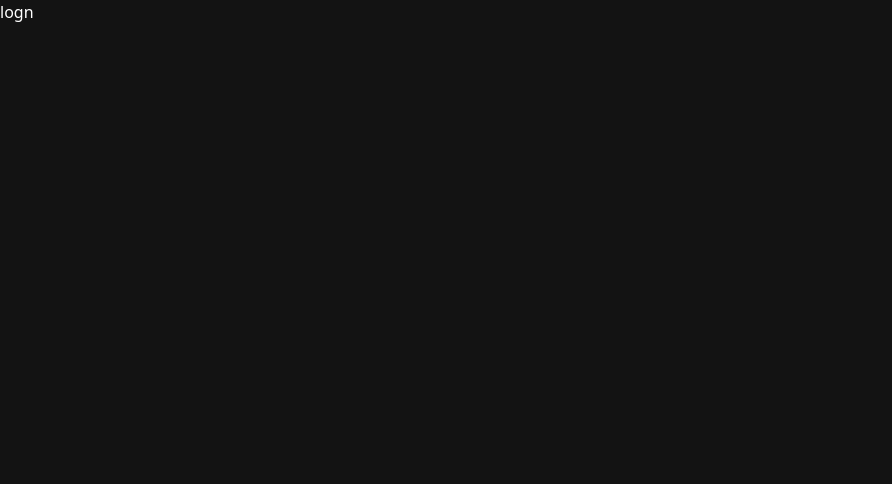
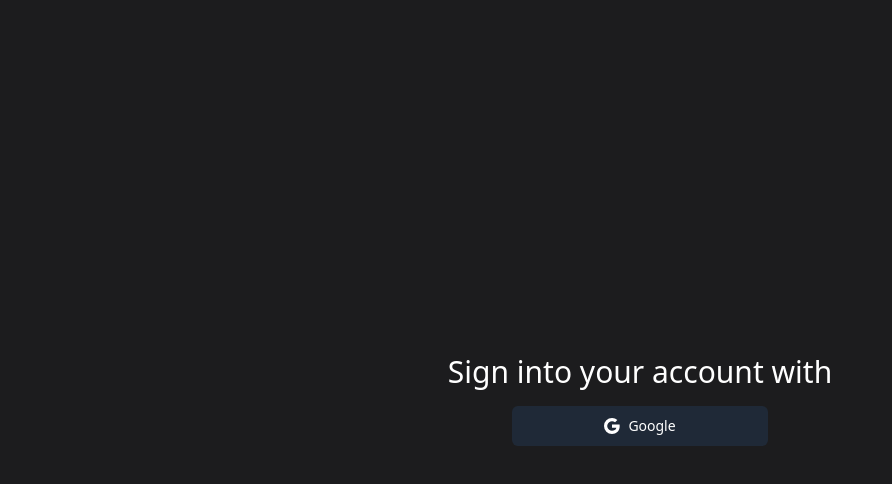
Before and after one commit to gio-palagashvili/messenger_2, a Next.js app: page /login in a window 1280 px wide. Shown: the top 484 px of the page, without its empty margins (0-892 px from the left). Built offline with nearby package versions, Linux system fonts and the light colour scheme.

Commit message:
created pages

```diff
--- a/src/app/globals.css
+++ b/src/app/globals.css
@@ -1,9 +1,3 @@
 @tailwind base;
 @tailwind components;
 @tailwind utilities;
-
-html,
-body {
-    background-color: #131313;
-    color: white;
-}
--- a/src/app/layout.tsx
+++ b/src/app/layout.tsx
@@ -1,18 +1,21 @@
-import './globals.css'
+import Provider from "@/components/Provider";
+import "./globals.css";
 
 export const metadata = {
-  title: 'Create Next App',
-  description: 'Generated by create next app',
-}
+  title: "Create Next App",
+  description: "Generated by create next app",
+};
 
 export default function RootLayout({
   children,
 }: {
-  children: React.ReactNode
+  children: React.ReactNode;
 }) {
   return (
-    <html lang="en">
-      <body>{children}</body>
-    </html>
-  )
+    <Provider>
+      <html lang="en" className="bg-[#1C1C1E] text-white">
+        <body>{children}</body>
+      </html>
+    </Provider>
+  );
 }
--- a/src/app/login/page.tsx
+++ b/src/app/login/page.tsx
@@ -1,11 +1,44 @@
 "use client";
 import Button from "@/components/ui/Button";
-import { FC } from "react";
+import { FC, useState } from "react";
+import { signIn } from "next-auth/react";
 
-interface pageProps {}
+const page = ({}) => {
+  // eslint-disable-next-line react-hooks/rules-of-hooks
+  const [isLoading, setLoading] = useState<boolean>(false);
+  const loginGoogle = async () => {
+    setLoading(true);
+    try {
+      await signIn("google");
+    } catch (error) {
+      console.log(error);
+    } finally {
+      setLoading(false);
+    }
+  };
 
-const page: FC<pageProps> = ({}) => {
-  return <div>logn</div>;
+  return (
+    <div className="w-full min-h-screen flex justify-center place-items-center flex-col gap-4">
+      <h1 className="text-3xl">Sign into your account with</h1>
+      <Button
+        className="flex justify-center place-items-center gap-2 w-1/5"
+        onClick={loginGoogle}
+        isLoading={isLoading}
+      >
+        <svg
+          xmlns="http://www.w3.org/2000/svg"
+          width="16"
+          height="16"
+          fill="currentColor"
+          className="bi bi-google"
+          viewBox="0 0 16 16"
+        >
+          <path d="M15.545 6.558a9.42 9.42 0 0 1 .139 1.626c0 2.434-.87 4.492-2.384 5.885h.002C11.978 15.292 10.158 16 8 16A8 8 0 1 1 8 0a7.689 7.689 0 0 1 5.352 2.082l-2.284 2.284A4.347 4.347 0 0 0 8 3.166c-2.087 0-3.86 1.408-4.492 3.304a4.792 4.792 0 0 0 0 3.063h.003c.635 1.893 2.405 3.301 4.492 3.301 1.078 0 2.004-.276 2.722-.764h-.003a3.702 3.702 0 0 0 1.599-2.431H8v-3.08h7.545z" />{" "}
+        </svg>
+        Google
+      </Button>
+    </div>
+  );
 };
 
 export default page;
--- /dev/null
+++ b/src/components/Provider.tsx
@@ -0,0 +1,12 @@
+"use client";
+import { FC, ReactNode } from "react";
+
+interface ProviderProps {
+  children: ReactNode;
+}
+
+const Provider: FC<ProviderProps> = ({ children }) => {
+  return <>{children}</>;
+};
+
+export default Provider;
--- a/src/components/ui/Button.tsx
+++ b/src/components/ui/Button.tsx
@@ -4,11 +4,11 @@ import { Loader2 } from "lucide-react";
 import { ButtonHTMLAttributes, FC } from "react";
 
 export const buttonVariants = cva(
-  "active:scale-95 inline-flex items-center justify-center rounded-md text-sm font-medium transition-color focus:outline-none focus:ring-2 focus:ring-slate-400 focus:ring-offset-2 disabled:opacity-50 disabled:pointer-events-none",
+  "active:scale-95 duration-200 inline-flex items-center justify-center rounded-md text-sm font-medium disabled:opacity-50 disabled:pointer-events-none focus:outline-none focus:outline-blue-500",
   {
     variants: {
       variant: {
-        default: "bg-slate-900 text-white hover:bg-slate-800",
+        default: "bg-gray-800 text-white hover:bg-gray-900",
         ghost: "bg-transparent hover:text-slate-900 hover:bg-slate-200",
       },
       size: {
@@ -44,7 +44,22 @@ const Button: FC<ButtonProps> = ({
       disabled={isLoading}
       {...props}
     >
-      {isLoading ? <Loader2 className="mr-2 h-4 w-4 animate-spin" /> : null}
+      {isLoading ? (
+        <svg
+          xmlns="http://www.w3.org/2000/svg"
+          width="24"
+          height="24"
+          viewBox="0 0 24 24"
+          fill="none"
+          stroke="currentColor"
+          strokeWidth="2"
+          strokeLinecap="round"
+          strokeLinejoin="round"
+          className="lucide lucide-loader-2 animate-spin h-5 w-5"
+        >
+          <path d="M21 12a9 9 0 1 1-6.219-8.56"></path>
+        </svg>
+      ) : null}
       {children}
     </button>
   );
```
Also changed, not shown: src/lib/authOptions.ts (+4 -6 lines).
